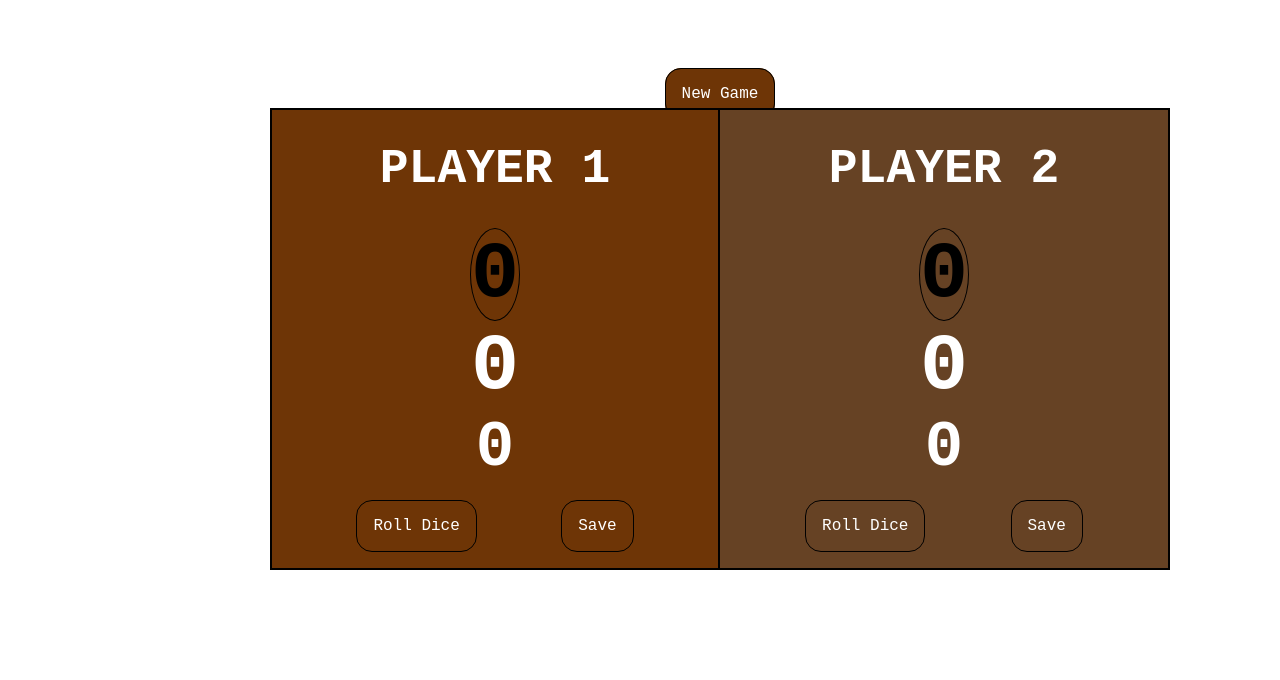
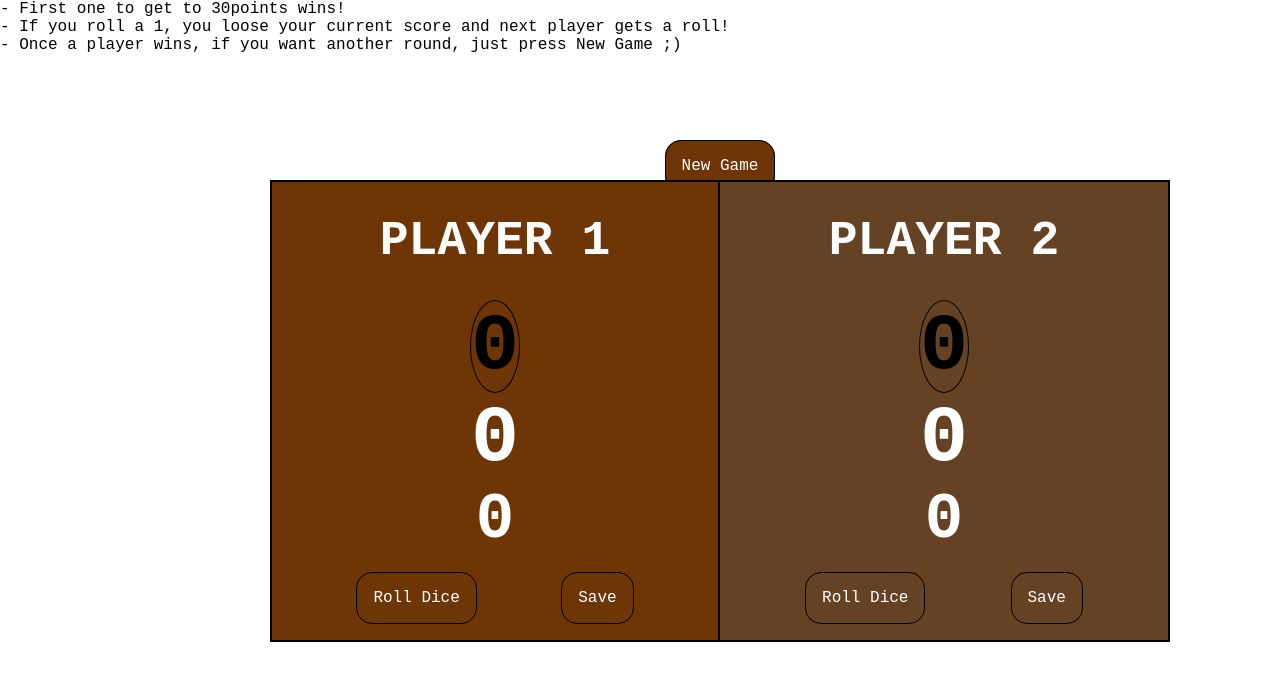
Before and after one commit to SvetozarMiskovic/game2, a website: page index.html in a window 1280 px wide. Shown: the top 680 px of the page. Drawn offline with Linux system fonts and the light colour scheme.

Commit message:
added rules

```diff
--- a/index.html
+++ b/index.html
@@ -8,6 +8,22 @@
     <title>Document</title>
   </head>
   <body>
+    <section class="game-rules">
+      <div class="rules">
+        <ul>
+          <li>- First one to get to 30points wins!</li>
+          <li>
+            - If you roll a 1, you loose your current score and next player gets
+            a roll!
+          </li>
+          <li>
+            - Once a player wins, if you want another round, just press New Game
+            ;)
+          </li>
+          <li></li>
+        </ul>
+      </div>
+    </section>
     <section class="game">
       <div class="new-game-section">
         <a href="#" class="btn" data-id="new-game">New Game</a>
--- a/style.css
+++ b/style.css
@@ -123,3 +123,7 @@ a {
 .win {
   background-color: #206a5d;
 }
+
+.rules {
+  margin: 0 auto;
+}
```
